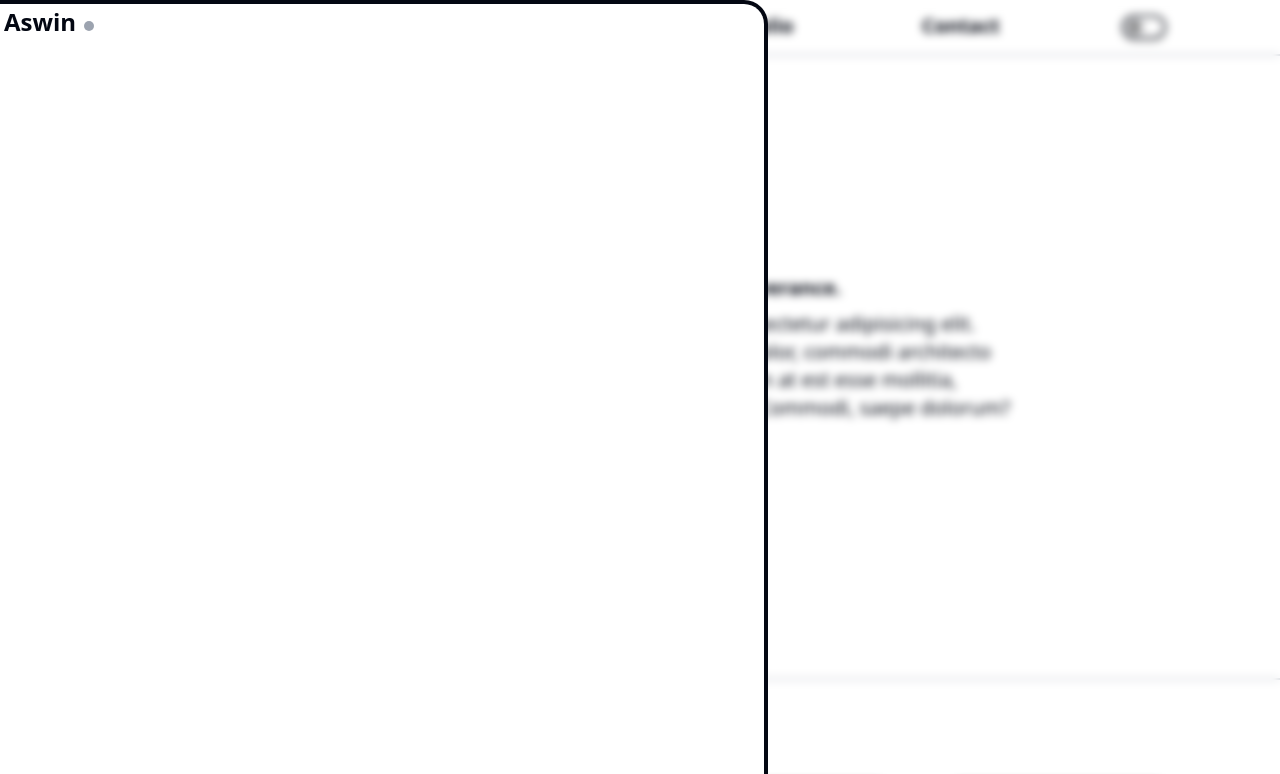
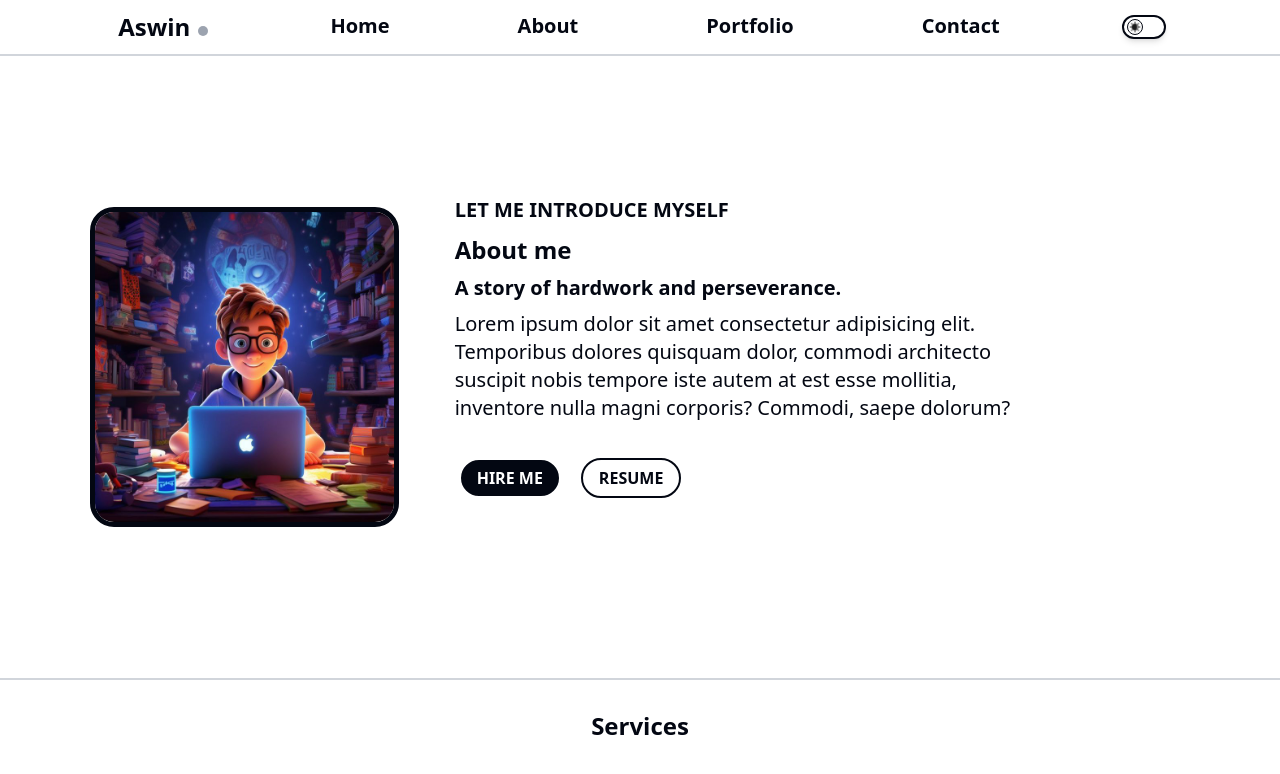
Before and after one commit to aswinss18/My-Personal-Website, a React (Vite) app: page /about in a window 1280 px wide. Shown: the top 774 px of the page. Built offline with nearby package versions, Linux system fonts and the light colour scheme.

Commit message:
Menubar showing and closing on clicks are created

```diff
--- a/src/App.jsx
+++ b/src/App.jsx
@@ -27,11 +27,18 @@ const router = createBrowserRouter([
 
 function App() {
   const [isLightMode, setLightMode] = useState(true);
+  const [isMenuOpen, setMenuOpen] = useState(false);
   function handleTheme() {
     setLightMode((isLightMode) => !isLightMode);
   }
+  function handleMenu() {
+    setMenuOpen((isMenuOpen) => !isMenuOpen);
+  }
+
   return (
-    <MyContext.Provider value={{ isLightMode, setLightMode, handleTheme }}>
+    <MyContext.Provider
+      value={{ isLightMode, handleTheme, isMenuOpen, handleMenu }}
+    >
       <RouterProvider router={router} />
     </MyContext.Provider>
   );
--- a/src/components/AppLayout.jsx
+++ b/src/components/AppLayout.jsx
@@ -1,4 +1,4 @@
-import React, { createContext, useContext, useState } from "react";
+import React, { useContext, useState } from "react";
 import Header from "./Header";
 import Footer from "./Footer";
 import { Outlet } from "react-router-dom";
@@ -6,12 +6,12 @@ import Menubar from "./Menubar";
 import { MyContext } from "../App";
 
 export default function AppLayout() {
-  const { isLightMode } = useContext(MyContext);
+  const { isLightMode, isMenuOpen, handleMenu } = useContext(MyContext);
 
   return (
-    <div className="relative">
+    <div className="relative ">
       {" "}
-      <Menubar />
+      {isMenuOpen && <Menubar />}
       <div
         className={`flex flex-col relative  ${
           isLightMode
--- a/src/components/Header.jsx
+++ b/src/components/Header.jsx
@@ -5,7 +5,8 @@ import Button from "./Button";
 import { Link } from "react-router-dom";
 import { MyContext } from "../App";
 export default function Header() {
-  const { isLightMode, handleTheme } = useContext(MyContext);
+  const { isLightMode, handleTheme, isMenuOpen, handleMenu } =
+    useContext(MyContext);
 
   return (
     <>
@@ -17,7 +18,7 @@ export default function Header() {
             : "border-b-2 bg-gray-950 fixed top-0 z-9 right-0 left-0 border-gray-100 py-5 flex justify-evenly h-[3.5rem] items-center"
         }
       >
-        <div className="sm:hidden w-6 h-6">
+        <div className="sm:hidden w-6 h-6 " onClick={handleMenu}>
           {isLightMode ? (
             <img
               src="/public/images/bars-solid.svg"
--- a/src/components/Menubar.jsx
+++ b/src/components/Menubar.jsx
@@ -2,21 +2,46 @@ import React, { useContext } from "react";
 import { MyContext } from "../App";
 
 export default function Menubar() {
-  const { isLightMode } = useContext(MyContext);
+  const { isLightMode, handleMenu } = useContext(MyContext);
+  const spanStyle = `pl-8 py-2 border-b-2 transition-all duration-200 ${
+    isLightMode
+      ? `border-gray-950 hover:text-white hover:bg-gray-950`
+      : `border-white  hover:text-gray-950 hover:bg-white`
+  }`;
 
   return (
-    <div className="absolute z-10  w-full h-full backdrop-blur-sm ">
+    <div className="absolute z-10  w-full h-full backdrop-blur-sm sm:hidden ">
       <div
-        className={`w-[60vw] h-[100vh] border-r-4 border-y-4 rounded-r-3xl ${
+        className={`w-[70vw] mt-[20vh] h-[60vh] border-r-4 border-y-4 rounded-r-3xl  pt-5 ${
           isLightMode
-            ? `bg-white border-gray-950 text-gray-950`
-            : `bg-gray-950 border-white text-white`
+            ? `bg-white border-gray-950 text-gray-950 `
+            : `bg-gray-950 border-white text-white `
         }`}
       >
-        <h2 className="font-san font-bold text-[1.5rem]  element ml-1">
-          Aswin
-        </h2>
-        <div></div>
+        <div className="flex items-center justify-between">
+          {" "}
+          <h2 className="font-san font-bold text-[1.5rem]  element pl-8">
+            Aswin
+          </h2>
+          <span onClick={handleMenu}>
+            <img
+              src={`public/images/x-${isLightMode ? `dark` : `light`}.svg`}
+              className="mr-7 h-5 m"
+              alt="close"
+            />
+          </span>
+        </div>
+
+        <div
+          className={`flex mt-[1rem] text-xl font-semibold  flex-col border-t-2 ${
+            isLightMode ? "border-gray-950 " : "border-white"
+          } `}
+        >
+          <span className={spanStyle}>Home</span>
+          <span className={spanStyle}>About</span>
+          <span className={spanStyle}>Portfolio</span>
+          <span className={spanStyle}>Contact</span>
+        </div>
       </div>
     </div>
   );
```
Also changed, not shown: public/Images/x-dark.svg (added), public/Images/x-light.svg (added).
